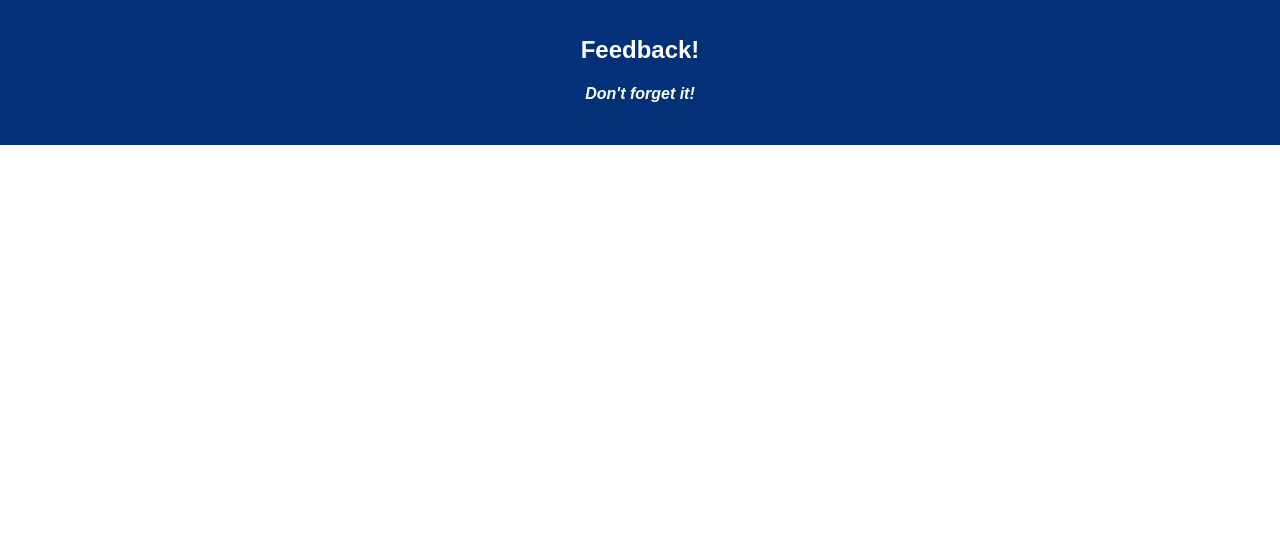
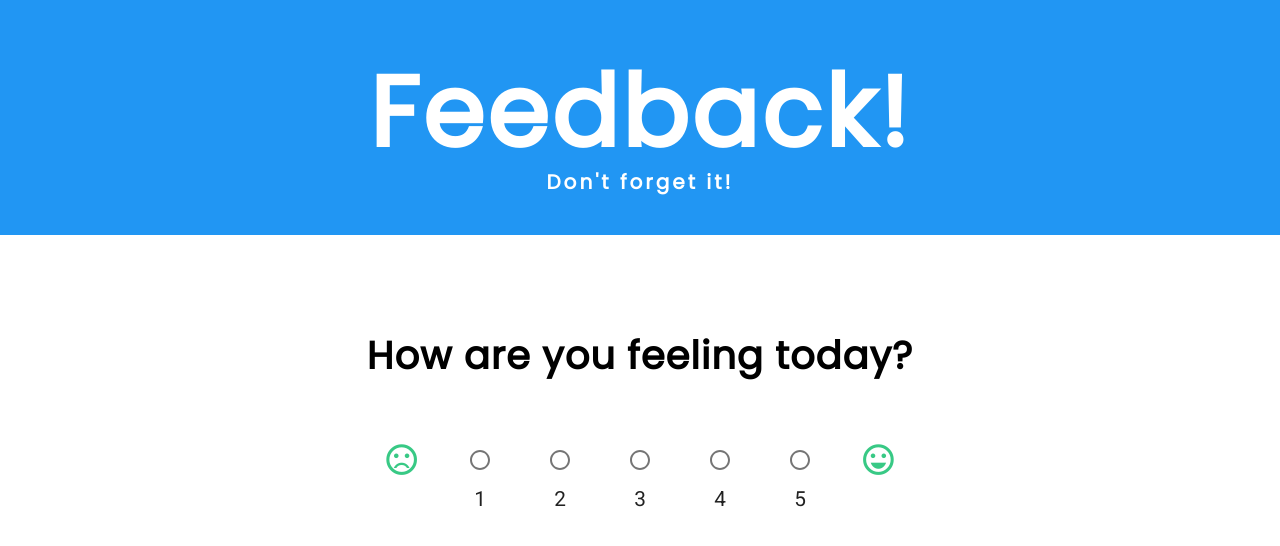
Before and after one commit to ttb88/redux-feedback-loop-master, a React (Create React App) app: page / in a window 1280 px wide. Shown: the top 546 px of the page. Built offline with nearby package versions, Linux system fonts and the light colour scheme.

Commit message:
add radio selection list and baseic styling

```diff
--- a/public/index.html
+++ b/public/index.html
@@ -4,12 +4,15 @@
     <meta charset="utf-8">
     <meta name="viewport" content="width=device-width, initial-scale=1, shrink-to-fit=no">
     <meta name="theme-color" content="#000000">
+    <meta name="viewport" content="minimum-scale=1, initial-scale=1, width=device-width, shrink-to-fit=no">
     <!--
       manifest.json provides metadata used when your web app is added to the
       homescreen on Android. See https://developers.google.com/web/fundamentals/engage-and-retain/web-app-manifest/
     -->
     <link rel="manifest" href="%PUBLIC_URL%/manifest.json">
     <link rel="shortcut icon" href="%PUBLIC_URL%/favicon.ico">
+    <link href="https://fonts.googleapis.com/css?family=Poppins|Roboto" rel="stylesheet">
+    <link rel="stylesheet" href="https://fonts.googleapis.com/icon?family=Material+Icons">
     <!--
       Notice the use of %PUBLIC_URL% in the tags above.
       It will be replaced with the URL of the `public` folder during the build.
--- a/src/components/App/App.css
+++ b/src/components/App/App.css
@@ -1,18 +1,52 @@
 .App {
   text-align: center;
+  font-family: 'Poppins', sans-serif;
+
 }
 
 .App-header {
-  background-color: #033076;
-  min-height: 70px;
-  padding: 20px;
-  color: white;
+  background-color: #2196f3;
 }
 
 .App-title {
-  font-size: 1.5em;
+  color: white;
+  text-align: center;
+  letter-spacing: 3px;
+  margin-top: 0;
+  padding: 38px 0;
+  font-size: 3.1em;
+  margin: 0;
 }
 
-.App-intro {
-  font-size: large;
+h1 {
+  margin: 0;
 }
+
+h4 {
+  font-size: 20px;
+  margin: 0;
+  margin-top: -20px;
+}
+
+
+h2 {
+  font-size: 2.4em;
+  letter-spacing: 1px;
+}
+
+.question-div {
+  margin-top: 60px;
+
+}
+
+.radio-buttons {
+  margin-top: 20px;
+  font-size: 20px;
+}
+
+.material-icons {
+  font-size: 2.3rem;
+  margin: 0 20px;
+  color: #38c985;
+  vertical-align: 2px;
+}
--- a/src/components/App/App.js
+++ b/src/components/App/App.js
@@ -1,19 +1,128 @@
 import React, { Component } from 'react';
 import axios from 'axios';
 import './App.css';
+import PropTypes from 'prop-types';
+import { withStyles } from '@material-ui/core/styles';
+// import green from '@material-ui/core/colors/green';
+// import RadioButtonUncheckedIcon from '@material-ui/icons/RadioButtonUnchecked';
+// import RadioButtonCheckedIcon from '@material-ui/icons/RadioButtonChecked';
+import { MuiThemeProvider, createMuiTheme } from '@material-ui/core/styles';
+import Typography from '@material-ui/core/Typography';
+import blue from '@material-ui/core/colors/blue';
+import green from '@material-ui/core/colors/green';
+import Radio from '@material-ui/core/Radio';
+import RadioGroup from '@material-ui/core/RadioGroup';
+import FormControlLabel from '@material-ui/core/FormControlLabel';
+import FormControl from '@material-ui/core/FormControl';
+import FormLabel from '@material-ui/core/FormLabel';
+
+
+// const style = {
+//     fontSize: '2rem',
+//     color: 'blue',
+//     marginBottom: '20px',
+// };
+
+// function InlineStyle() {
+//   return <FormLabel style={style}>How are you feeling today?</FormLabel>;
+// }
+
+const theme = createMuiTheme({
+  palette: {
+    primary: { main: blue[500] },
+  },
+});
+
 
 class App extends Component {
+  state = {
+    value: '',
+  };
+
+  handleChange = event => {
+    this.setState({ value: event.target.value });
+  };
+
+
+
+
   render() {
+    // const { classes } = this.props;
     return (
       <div className="App">
+
         <header className="App-header">
-          <h1 className="App-title">Feedback!</h1>
-          <h4><i>Don't forget it!</i></h4>
+        <div className="App-title">
+          <h1>Feedback!</h1>
+          <h4>Don't forget it!</h4>
+          </div>
         </header>
-        <br/>
+
+        {/* <div>
+          <h2>How are you feeling today?</h2>
+        </div> */}
+
+        <div className="question-div">
+          <MuiThemeProvider theme={theme}>
+          <FormControl component="fieldset">
+            {/* {InlineStyle()} */}
+            <h2>How are you feeling today?</h2>
+            {/* <FormLabel style={{ fontSize: '2rem'}}  color="primary" component="legend">How are you feeling today?</FormLabel> */}
+            <div className="radio-buttons">
+            <RadioGroup
+              style={{ display: 'block' }}
+              aria-label="position"
+              name="position"
+              value={this.state.value}
+              onChange={this.handleChange}
+              row
+
+            >
+                  <i class="material-icons">sentiment_very_dissatisfied</i>
+              <FormControlLabel
+                value="1"
+                control={<Radio color="primary" />}
+                label={<Typography style={{fontSize: '1.3rem'}}>1</Typography>}
+                labelPlacement="bottom"
+              />
+              <FormControlLabel
+                value="2"
+                control={<Radio color="primary" />}
+                label={<Typography style={{ fontSize: '1.3rem' }}>2</Typography>}
+                labelPlacement="bottom"
+              />
+              <FormControlLabel
+                value="3"
+                control={<Radio color="primary" />}
+                label={<Typography style={{ fontSize: '1.3rem' }}>3</Typography>}
+                labelPlacement="bottom"
+              />
+              <FormControlLabel
+                value="4"
+                control={<Radio color="primary" />}
+                label={<Typography style={{ fontSize: '1.3rem' }}>4</Typography>}
+                labelPlacement="bottom"
+              />
+              <FormControlLabel
+                value="5"
+                control={<Radio color="primary" />}
+                label={<Typography style={{ fontSize: '1.3rem' }}>5</Typography>}
+                labelPlacement="bottom"
+              />
+                  <i class="material-icons">sentiment_very_satisfied</i>
+            </RadioGroup>
+            </div>
+          </FormControl>
+          </MuiThemeProvider>
+        </div>
       </div>
+
     );
   }
 }
 
+// App.propTypes = {
+//    classes: PropTypes.object.isRequired,
+//  };
+
 export default App;
```
Also changed, not shown: package.json (+6 -1 lines), 1 other file (tests, documents, lock files or other folders).
